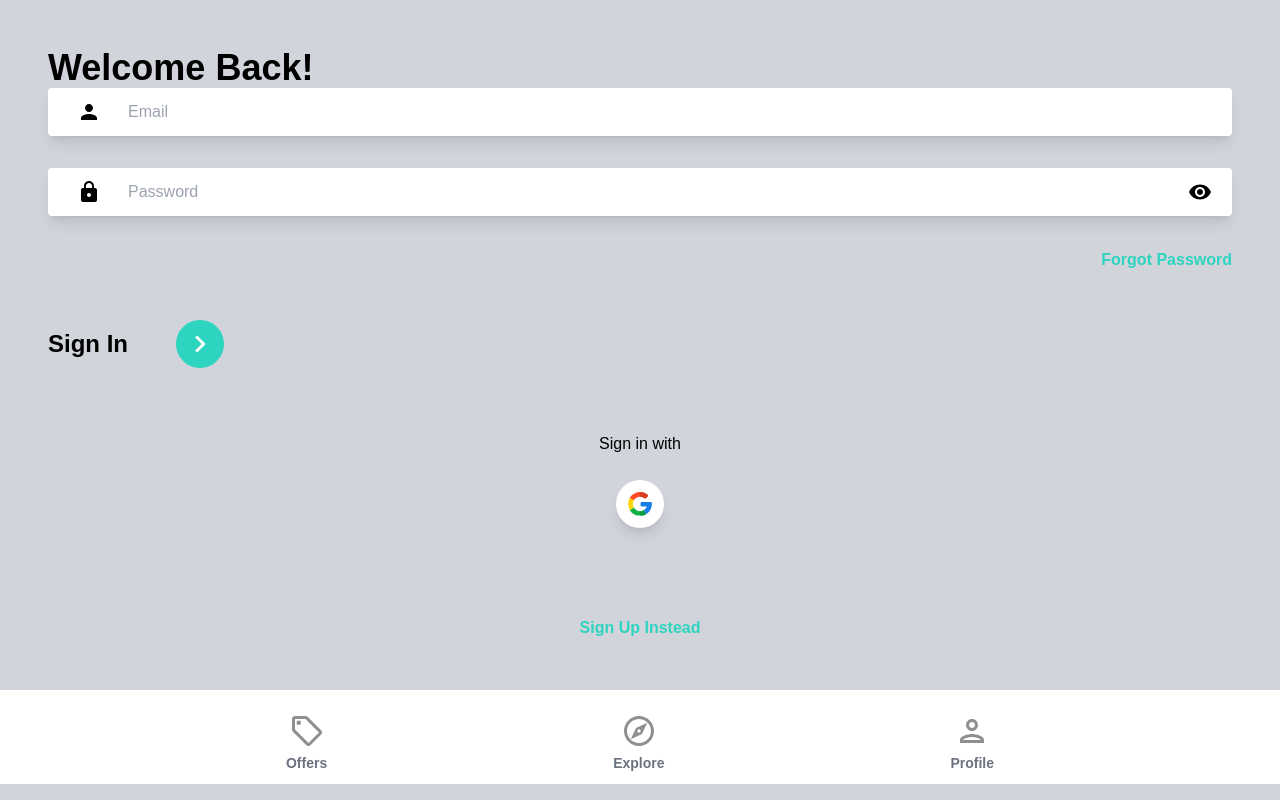
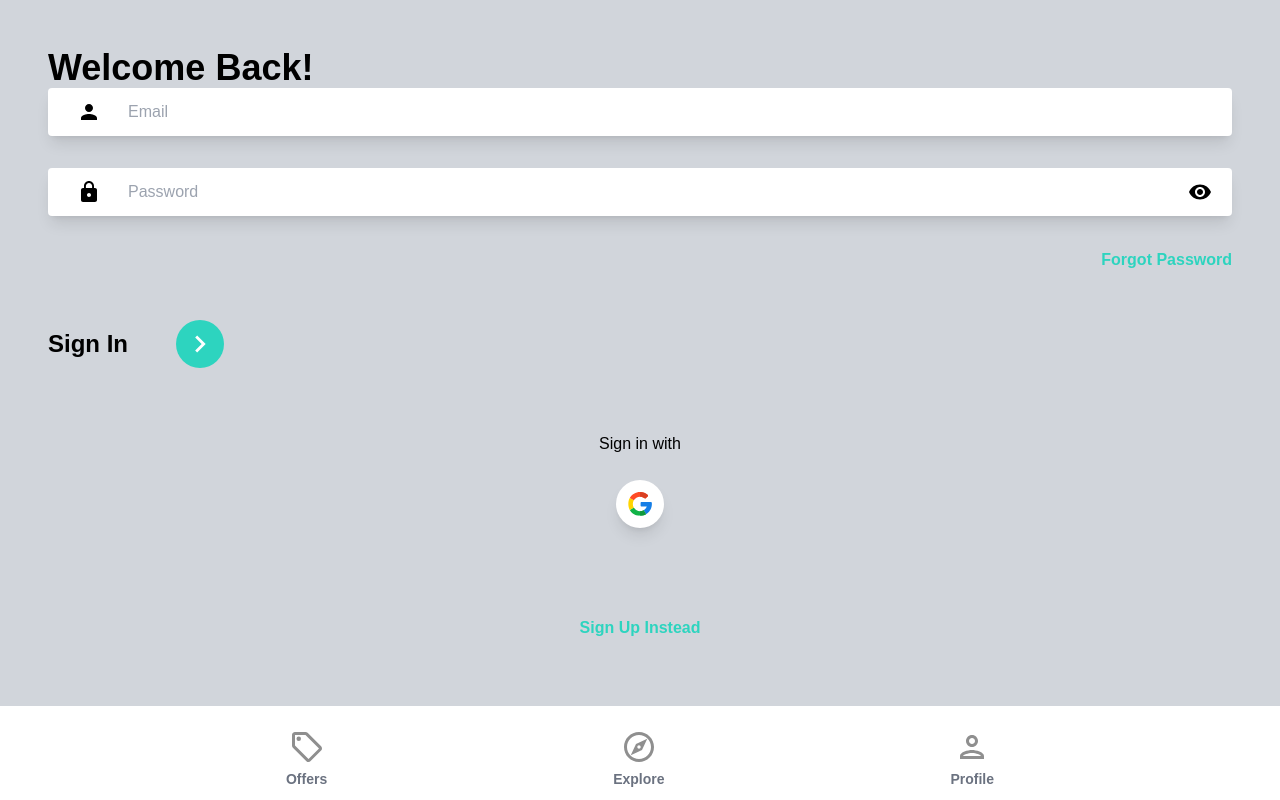
Before and after one commit to cmattrox/house-marketplace-app, a React (Create React App) app: page /sign-in in a window 1280 px wide. Built offline with nearby package versions, Linux system fonts and the light colour scheme.

Commit message:
Finishing up styles

```diff
--- a/src/index.css
+++ b/src/index.css
@@ -11,6 +11,7 @@
 		@apply hidden;
 	}
 
+	html,
 	body {
 		@apply bg-gray-300 w-full h-full m-0 box-border relative overflow-auto;
 	}
@@ -71,7 +72,7 @@
 	}
 
 	.navbar {
-		@apply relative left-0 bottom-0 right-0 bg-white z-40 flex justify-center items-center h-24 border-t-2 border-gray-300;
+		@apply fixed left-0 bottom-0 right-0 bg-white z-50 flex justify-center items-center h-24 border-t-2 border-gray-300;
 	}
 
 	.pageHeader {
@@ -79,24 +80,24 @@
 	}
 
 	.navbarNav {
-		@apply w-full mt-3;
+		@apply w-full mt-3 z-50;
 	}
 
 	.navbarListItems {
-		@apply m-0 p-0 flex justify-evenly items-center;
+		@apply m-0 p-0 flex z-50 justify-evenly items-center;
 	}
 
 	.navbarListItem {
-		@apply cursor-pointer flex flex-col items-center;
+		@apply cursor-pointer z-50 flex flex-col items-center;
 	}
 
 	.navbarListItemName,
 	.navbarListItemNameActive {
-		@apply mt-1 text-sm font-semibold text-gray-500;
+		@apply mt-1 text-sm z-50 font-semibold text-gray-500;
 	}
 
 	.navbarListItemNameActive {
-		@apply text-teal-400;
+		@apply text-teal-400 z-50;
 	}
 
 	.passwordInputDiv {
@@ -211,7 +212,7 @@
 	}
 
 	.categoryListingImg {
-		@apply w-1/3 h-6 rounded-2xl object-cover;
+		@apply w-1/3 h-full rounded-2xl object-cover;
 	}
 
 	.categoryListingDetails {
@@ -279,7 +280,7 @@
 	}
 
 	.leafletContainer {
-		@apply w-full h-48 overflow-x-hidden mb-40 z-50;
+		@apply w-full h-48 overflow-x-hidden mb-40 z-10;
 	}
 
 	.linkCopied {
```
